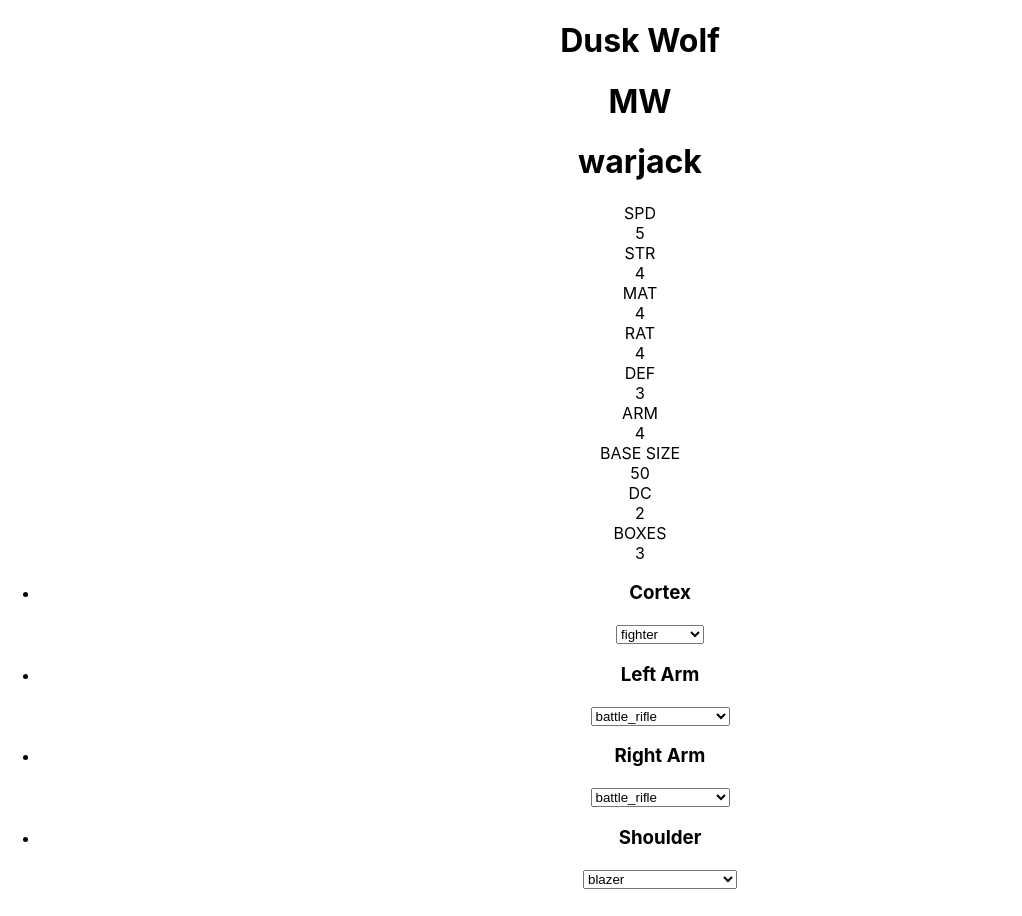
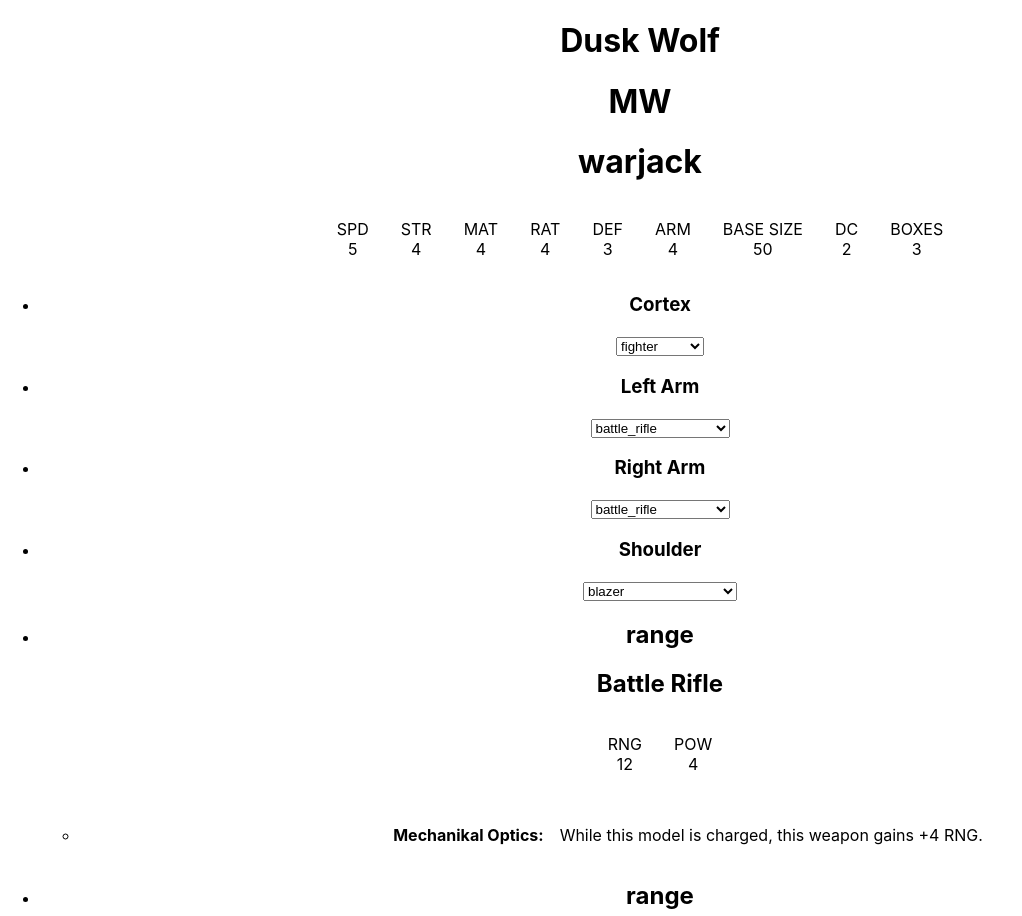
Before and after one commit to CplMustard/eschatonic-well, a React (Create React App) app: page / in a window 1280 px wide. Shown: the top 916 px of the page, without its empty margins (0-1022 px from the left). Built offline with nearby package versions, Linux system fonts and the light colour scheme.

Commit message:
basic stylesheet

```diff
--- a/src/App.css
+++ b/src/App.css
@@ -1,3 +1,24 @@
 .App {
   text-align: center;
 }
+
+.statline {
+  display: flex;
+  align-items: center;
+  justify-content: center;
+}
+
+.statline-entry {
+  margin: 1rem;
+}
+
+.special-rule {
+  display: flex;
+  align-items: center;
+  justify-content: center;
+}
+
+.special-rule-title {
+  font-weight: bold;
+  margin: 1rem;
+}
--- a/src/ModelCardViewer.js
+++ b/src/ModelCardViewer.js
@@ -1,9 +1,11 @@
 import React, { useState, useEffect } from 'react';
 
-import Cortex from './Cortex'
-import HardPointList from './HardPointList'
-import SpecialRuleList from './SpecialRuleList'
-import WeaponList from './WeaponList'
+import './App.css';
+
+import Cortex from './Cortex';
+import HardPointList from './HardPointList';
+import SpecialRuleList from './SpecialRuleList';
+import WeaponList from './WeaponList';
 
 function ModelCardViewer(props) {
     const [error, setError] = useState(null);
@@ -44,17 +46,17 @@ function ModelCardViewer(props) {
 
     function Statline(props) {
         const { spd, str, mat, rat, def, arm, foc, base_size, dc, boxes } = props.stats;
-        return <div>
-            {spd && <><div>SPD</div><div>{spd}</div></>}
-            {str && <><div>STR</div><div>{str}</div></>}
-            {mat && <><div>MAT</div><div>{mat}</div></>}
-            {rat && <><div>RAT</div><div>{rat}</div></>}
-            {def && <><div>DEF</div><div>{def}</div></>}
-            {arm && <><div>ARM</div><div>{arm}</div></>}
-            {foc && <><div>FOC</div><div>{foc}</div></>}
-            {base_size && <><div>BASE SIZE</div><div>{base_size}</div></>}
-            {dc && <><div>DC</div><div>{dc}</div></>}
-            {boxes && <><div>BOXES</div><div>{boxes}</div></>}
+        return <div className={"statline"}>
+            {spd && <div className={"statline-entry"}><div>SPD</div><div>{spd}</div></div>}
+            {str && <div className={"statline-entry"}><div>STR</div><div>{str}</div></div>}
+            {mat && <div className={"statline-entry"}><div>MAT</div><div>{mat}</div></div>}
+            {rat && <div className={"statline-entry"}><div>RAT</div><div>{rat}</div></div>}
+            {def && <div className={"statline-entry"}><div>DEF</div><div>{def}</div></div>}
+            {arm && <div className={"statline-entry"}><div>ARM</div><div>{arm}</div></div>}
+            {foc && <div className={"statline-entry"}><div>FOC</div><div>{foc}</div></div>}
+            {base_size && <div className={"statline-entry"}><div>BASE SIZE</div><div>{base_size}</div></div>}
+            {dc && <div className={"statline-entry"}><div>DC</div><div>{dc}</div></div>}
+            {boxes && <div className={"statline-entry"}><div>BOXES</div><div>{boxes}</div></div>}
         </div>
     }
 
--- a/src/SpecialRule.js
+++ b/src/SpecialRule.js
@@ -30,13 +30,15 @@ function SpecialRule(props) {
     } else if (!isLoaded) {
         return <div>Loading Special Rule Data...</div>
     } else {
-        let ruleString = `${ruleData.name}: ${ruleData.text}`;
+        let ruleTitleString = `${ruleData.name}: `;
+        let ruleString = `${ruleData.text}`;
         ruleArguments.forEach((argument, index) => {
+            ruleTitleString = ruleTitleString.replaceAll(`{${index}}`, argument);
             ruleString = ruleString.replaceAll(`{${index}}`, argument);
         });
         return (
-            <div>
-                <div>{ruleString}</div>
+            <div className="special-rule">
+                <div className="special-rule-title">{ruleTitleString}</div><div>{ruleString}</div>
             </div>
         );
     }
--- a/src/Weapon.js
+++ b/src/Weapon.js
@@ -28,9 +28,11 @@ function Weapon(props) {
         return <div>
             <h2>{type}</h2>
             <h2>{name}</h2>
-            {damage_types && <><div>DAMAGE TYPES</div><div>{damage_types}</div></>}
-            {rng && <><div>RNG</div><div>{rng}</div></>}
-            {pow && <><div>POW</div><div>{pow}</div></>}
+            <div className="statline">
+                {damage_types && <div className="statline-entry"><div>DAMAGE TYPES</div><div>{damage_types}</div></div>}
+                {rng && <div className="statline-entry"><div>RNG</div><div>{rng}</div></div>}
+                {pow && <div className="statline-entry"><div>POW</div><div>{pow}</div></div>}
+            </div>
             {special_rules && <SpecialRuleList special_rules={special_rules}/>}
         </div>
     }
--- a/src/index.css
+++ b/src/index.css
@@ -8,6 +8,5 @@ body {
 }
 
 code {
-  font-family: source-code-pro, Menlo, Monaco, Consolas, 'Courier New',
-    monospace;
+  font-family: source-code-pro, Menlo, Monaco, Consolas, 'Courier New', monospace;
 }
```
